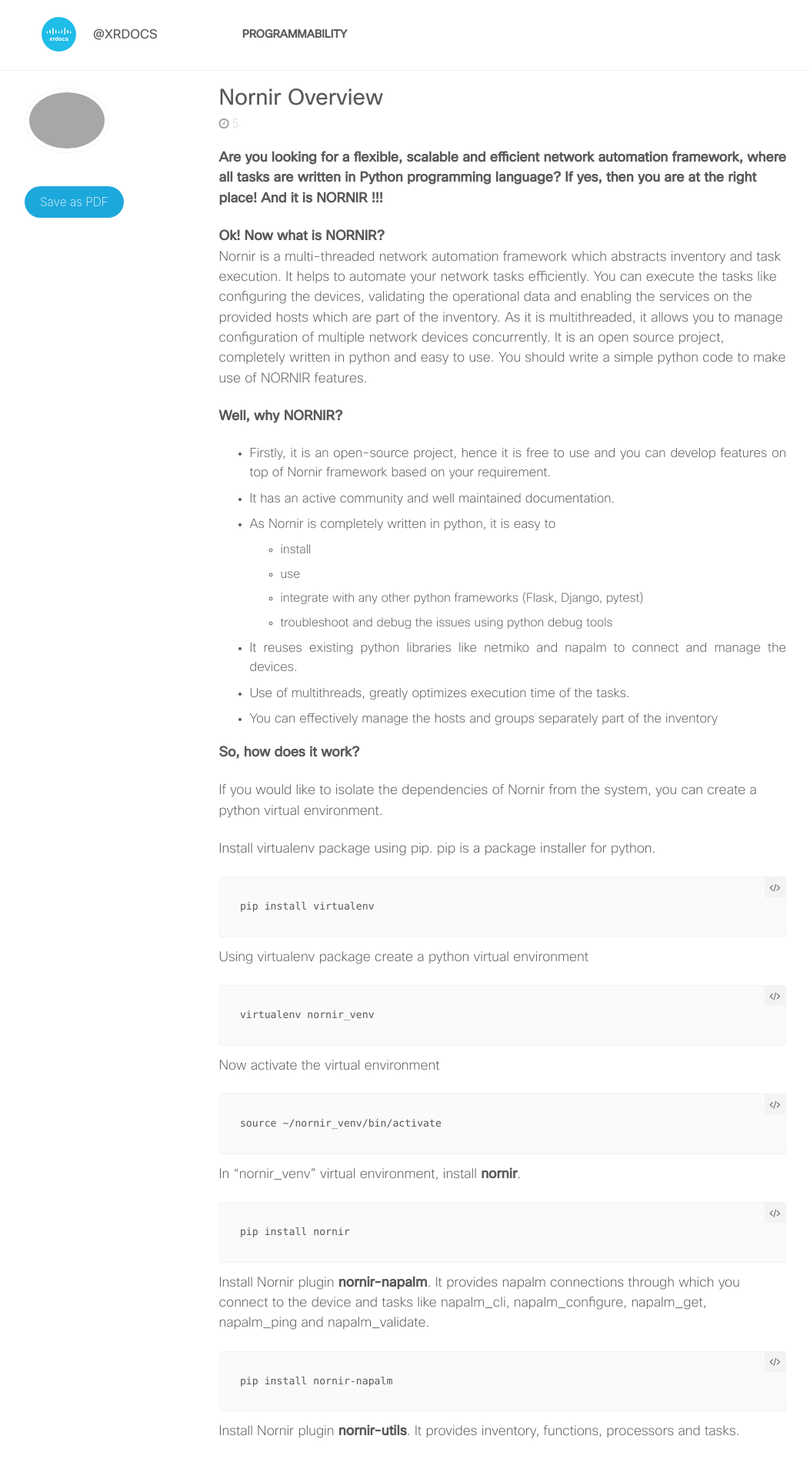
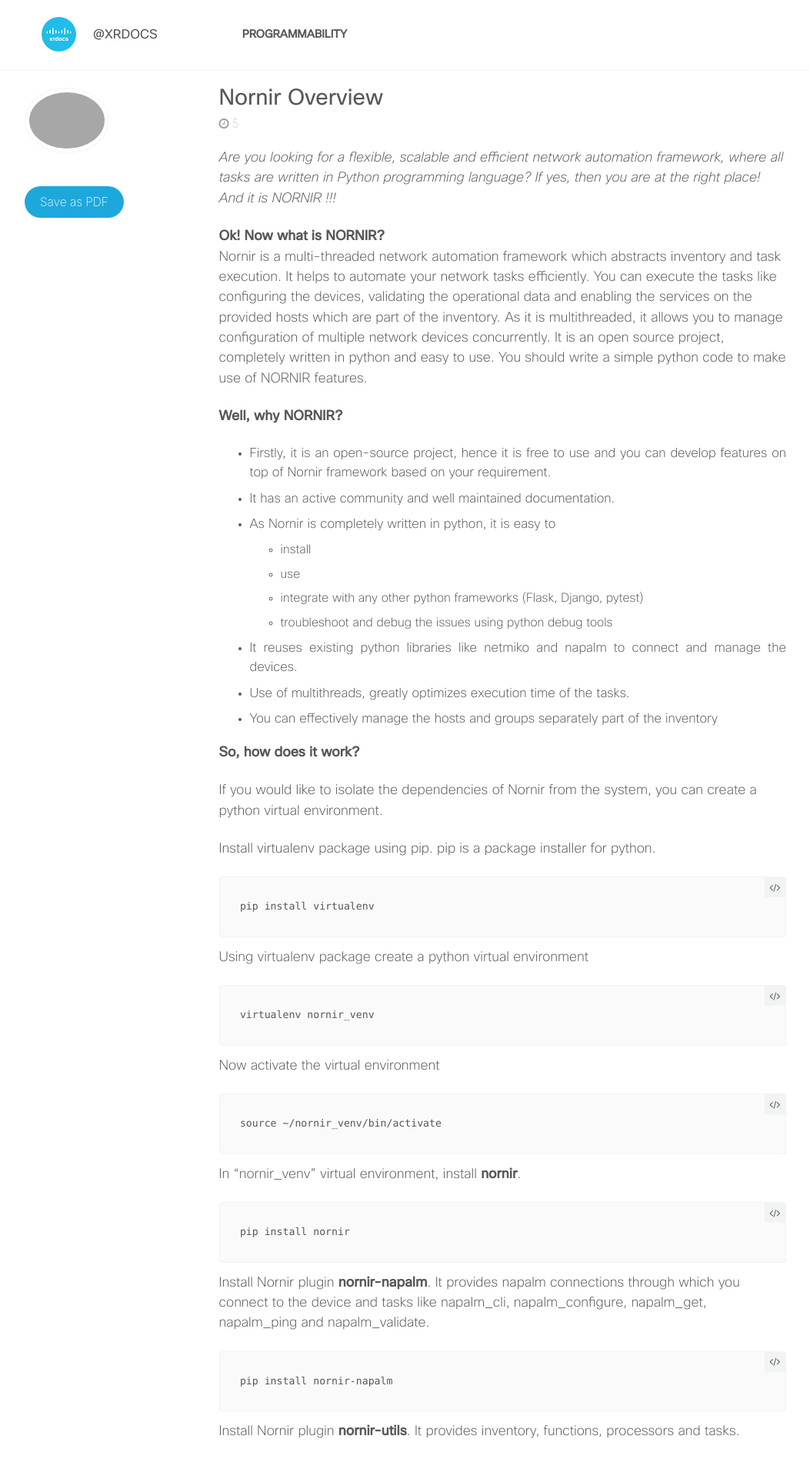
Before and after one commit to xrdocs/programmability, a Jekyll site: the page built from _tutorials/2020-12-02-nornir-overview.md, in a window 1280 px wide. Shown: the top 1896 px of the page at 77% size, without its empty margins (12-1065 px from the left). Built offline with Jekyll 4.4.1, drawn with Linux system fonts in a browser that asks for light colours; comment, search, counter and statistics services are not loaded.

```diff
--- a/_tutorials/2020-12-02-nornir-overview.md
+++ b/_tutorials/2020-12-02-nornir-overview.md
@@ -5,7 +5,7 @@ date: '2020-12-02 18:01 -0400'
 title: Nornir Overview
 author: Neelima Parakala
 ---
-**Are you looking for a flexible, scalable and efficient network automation framework, where all tasks are written in Python programming language? If yes, then you are at the right place! And it is NORNIR !!!**
+*Are you looking for a flexible, scalable and efficient network automation framework, where all tasks are written in Python programming language? If yes, then you are at the right place! And it is NORNIR !!!*
 
 **Ok! Now what is NORNIR?**
 Nornir is a multi-threaded network automation framework which abstracts inventory and task execution. It helps to automate your network tasks efficiently. You can execute the tasks like configuring the devices, validating the operational data and enabling the services on the provided hosts which are part of the inventory. As it is multithreaded, it allows you to manage configuration of multiple network devices concurrently. It is an open source project, completely written in python and easy to use. You should write a simple python code to make use of NORNIR features.
```
